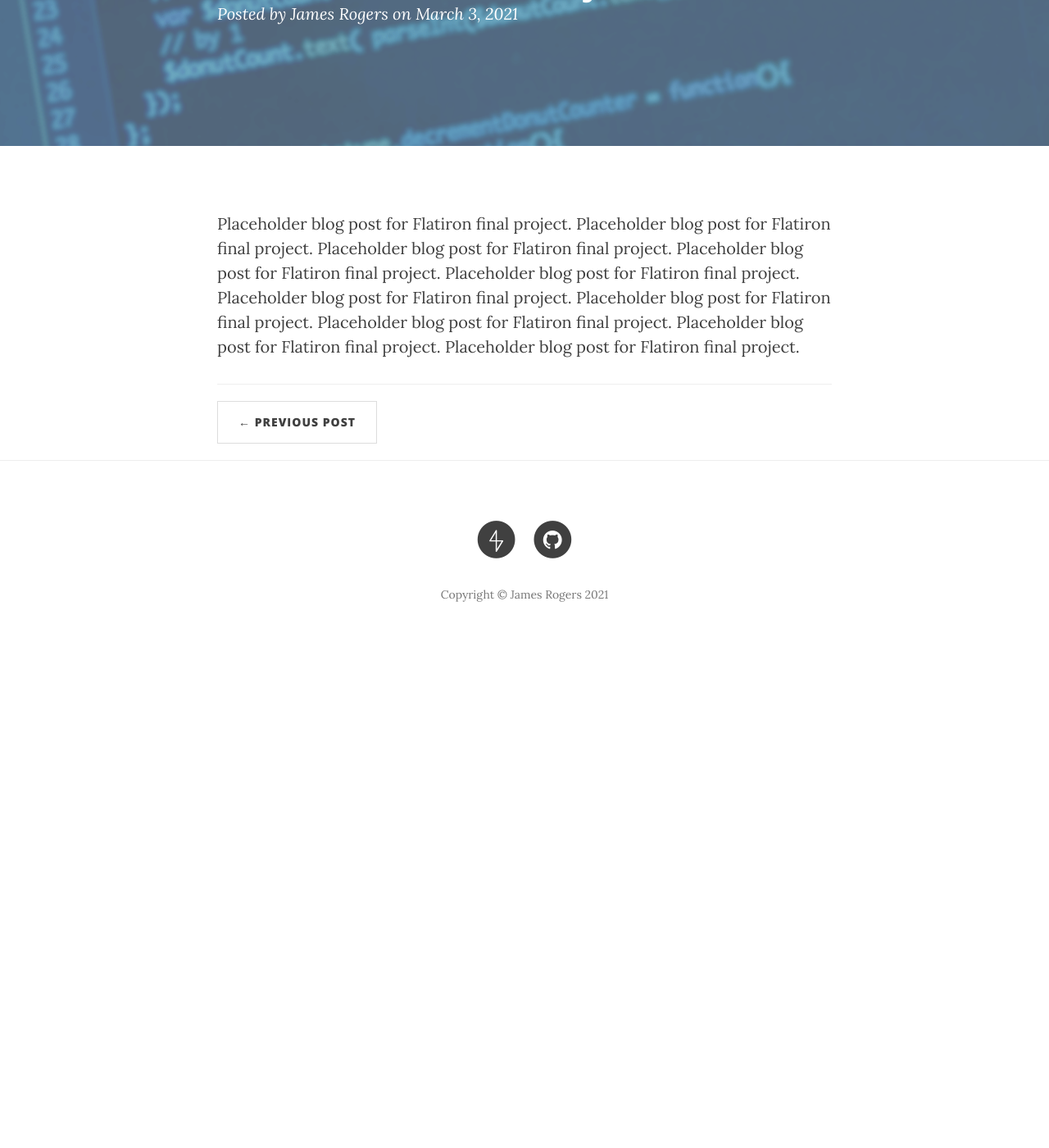
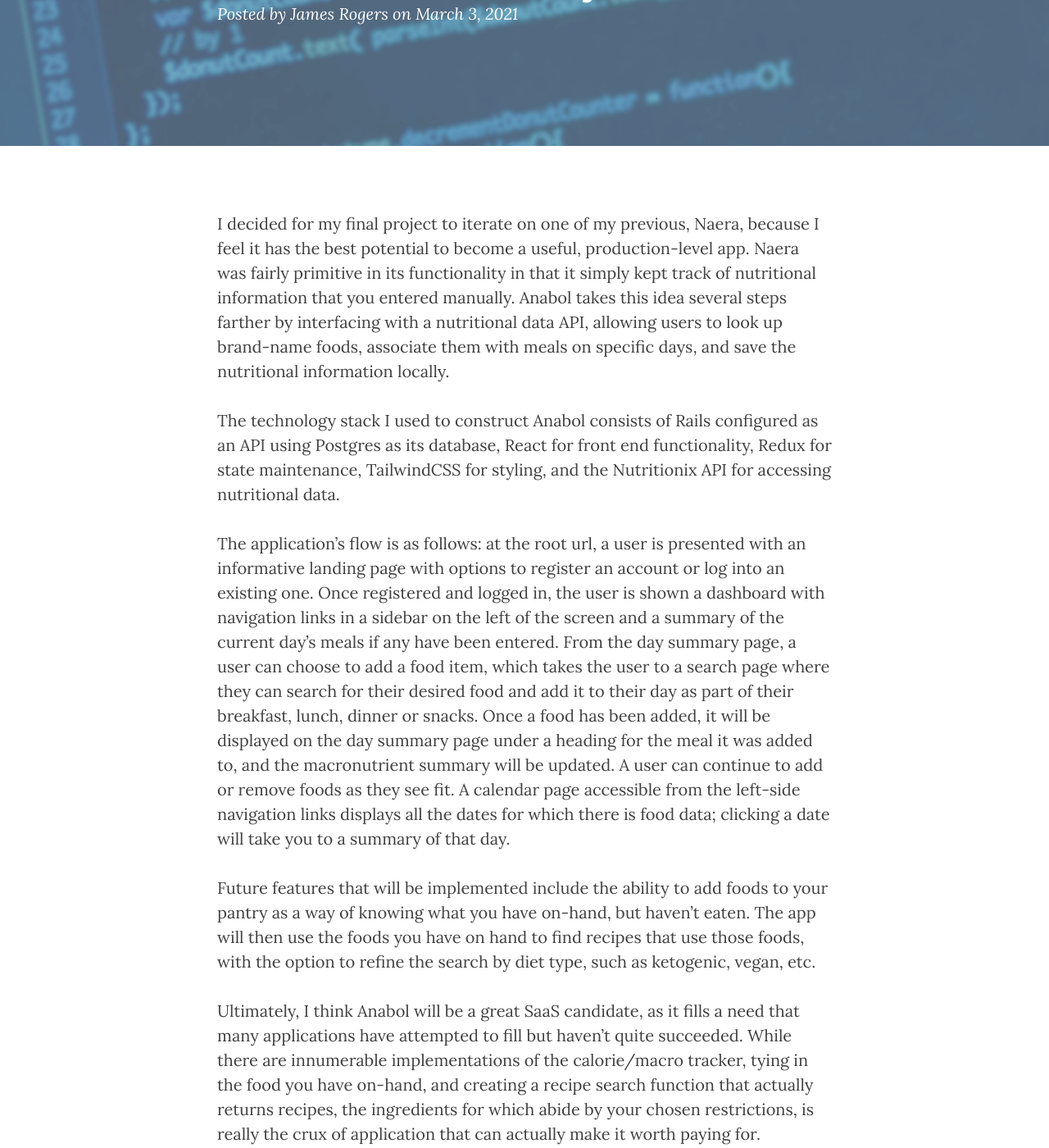
Before and after one commit to jrogers-dev/jrogers-dev.github.io, a Jekyll site: the page built from _posts/2021-03-03-anabol_-_final_project.markdown, in a window 1280 px wide and 1400 px high, scrolled down 229 px. Shown: the whole window at 82% size. Built offline with Jekyll 4.4.1, drawn with Linux system fonts in a browser that asks for light colours; nearby versions of some CDN libraries; before the commit the page ends 1030 px from its top, so only the background shows below that.

Commit message:
Updating my blog post.

```diff
--- a/_posts/2021-03-03-anabol_-_final_project.markdown
+++ b/_posts/2021-03-03-anabol_-_final_project.markdown
@@ -6,13 +6,12 @@ permalink:  anabol_-_final_project
 ---
 
 
-Placeholder blog post for Flatiron final project.
-Placeholder blog post for Flatiron final project.
-Placeholder blog post for Flatiron final project.
-Placeholder blog post for Flatiron final project.
-Placeholder blog post for Flatiron final project.
-Placeholder blog post for Flatiron final project.
-Placeholder blog post for Flatiron final project.
-Placeholder blog post for Flatiron final project.
-Placeholder blog post for Flatiron final project.
-Placeholder blog post for Flatiron final project.
+I decided for my final project to iterate on one of my previous, Naera, because I feel it has the best potential to become a useful, production-level app. Naera was fairly primitive in its functionality in that it simply kept track of nutritional information that you entered manually. Anabol takes this idea several steps farther by interfacing with a nutritional data API, allowing users to look up brand-name foods, associate them with meals on specific days, and save the nutritional information locally.
+
+The technology stack I used to construct Anabol consists of Rails configured as an API using Postgres as its database, React for front end functionality, Redux for state maintenance, TailwindCSS for styling, and the Nutritionix API for accessing nutritional data.
+
+The application’s flow is as follows: at the root url, a user is presented with an informative landing page with options to register an account or log into an existing one. Once registered and logged in, the user is shown a dashboard with navigation links in a sidebar on the left of the screen and a summary of the current day’s meals if any have been entered. From the day summary page, a user can choose to add a food item, which takes the user to a search page where they can search for their desired food and add it to their day as part of their breakfast, lunch, dinner or snacks. Once a food has been added, it will be displayed on the day summary page under a heading for the meal it was added to, and the macronutrient summary will be updated. A user can continue to add or remove foods as they see fit. A calendar page accessible from the left-side navigation links displays all the dates for which there is food data; clicking a date will take you to a summary of that day.
+
+Future features that will be implemented include the ability to add foods to your pantry as a way of knowing what you have on-hand, but haven’t eaten. The app will then use the foods you have on hand to find recipes that use those foods, with the option to refine the search by diet type, such as ketogenic, vegan, etc.
+
+Ultimately, I think Anabol will be a great SaaS candidate, as it fills a need that many applications have attempted to fill but haven't quite succeeded. While there are innumerable implementations of the calorie/macro tracker, tying in the food you have on-hand, and creating a recipe search function that actually returns recipes, the ingredients for which abide by your chosen restrictions, is really the crux of application that can actually make it worth paying for.
```
